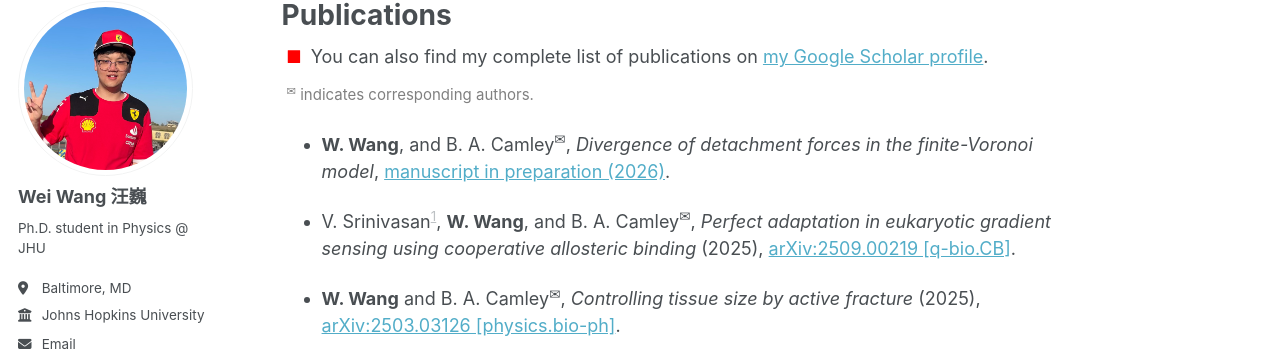
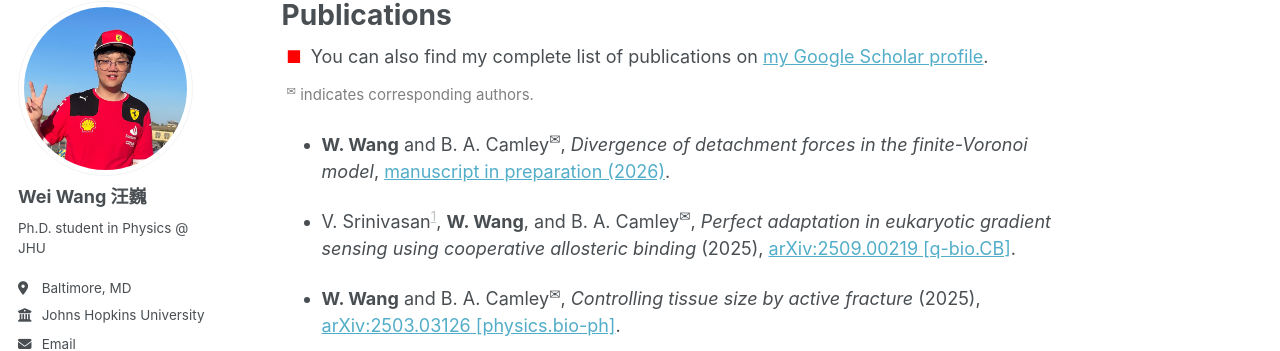
Before and after one commit to wwang721/academicpages, a Jekyll site: the page built from _pages/publications.md, in a window 1280 px wide and 1189 px high. Shown: the part 98-449 px from the top of the window. Built offline with Jekyll 4.4.1, drawn with Linux system fonts in a browser that asks for light colours; some web fonts are replaced; a script that is not in the unit is left out.

Commit message:
:bug: Fix comma typo

```diff
--- a/_pages/publications.md
+++ b/_pages/publications.md
@@ -13,7 +13,7 @@ author_profile: true
 
 <span style="font-size:15px; color:gray; margin-left:5px; margin-bottom:10px"><sup>✉</sup> indicates corresponding authors.</span>
 
-- **W. Wang**, and B. A. Camley<sup>✉</sup>, *Divergence of detachment forces in the finite-Voronoi model*, [manuscript in preparation (2026)](/404).
+- **W. Wang** and B. A. Camley<sup>✉</sup>, *Divergence of detachment forces in the finite-Voronoi model*, [manuscript in preparation (2026)](/404).
 
 - V. Srinivasan[^1], **W. Wang**, and B. A. Camley<sup>✉</sup>, *Perfect adaptation in eukaryotic gradient sensing using cooperative allosteric binding* (2025), [arXiv:2509.00219 [q-bio.CB]](https://doi.org/10.48550/arXiv.2509.00219).
 
```
